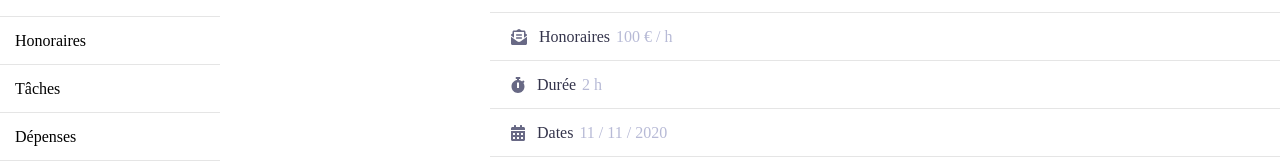
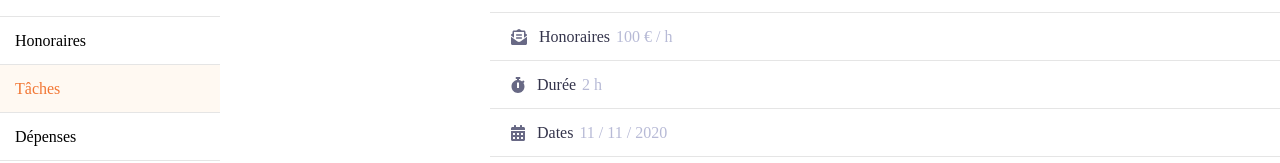
Before and after one commit to deepikabekal/Beeye-1.0, a React (Create React App) app: page / in a window 1280 px wide. Shown: the part 340-503 px from the top of the page. Built offline with nearby package versions, Linux system fonts and the light colour scheme.

Commit message:
initial commit

```diff
--- a/public/index.css
+++ b/public/index.css
@@ -1,6 +1,6 @@
 :root {
   --baseMed10: #686985;
-  --darkOrange: #f27633;
+  --accentOrange0: #f27633;
   --accentOrange01: #fb8c3f;
   --borderColor: #e5e5e5;
   --baseLight21: #fdfcff;
--- a/src/components/Header/header.css
+++ b/src/components/Header/header.css
@@ -37,7 +37,7 @@ header {
 
 .icon-4 {
   font-size: 34px;
-  color: var(--darkOrange);
+  color: var(--accentOrange0);
 }
 
 .align-center {
--- a/src/components/LeftMenu/LeftMenuList.js
+++ b/src/components/LeftMenu/LeftMenuList.js
@@ -1,14 +1,19 @@
 import React from "react";
 import menuData from "./LeftMenuData";
 
-function LeftMenuList({ onClick }) {
+function LeftMenuList(props) {
+  const clickedStyles =
+    "menu-list-container div-border pad-left-15 click-styles";
+  const notClickedStyles = "menu-list-container div-border pad-left-15 ";
+  const clickedItem = props.clickedItem;
+  console.log(props.clickedItem);
   return (
     <>
       {menuData.map((item, index) => (
         <li
           key={index}
-          className="menu-list-container div-border pad-left-15"
-          onClick={onClick}
+          className={clickedItem === item ? clickedStyles : notClickedStyles}
+          onClick={props.onClick}
           id={item}
         >
           {item}
--- a/src/components/LeftMenu/LeftMenuStyles.css
+++ b/src/components/LeftMenu/LeftMenuStyles.css
@@ -112,4 +112,5 @@
 
 .click-styles {
   background-color: var(--accentLOrange11);
+  color: var(--accentOrange0);
 }
--- a/src/components/LeftMenu/index.js
+++ b/src/components/LeftMenu/index.js
@@ -26,11 +26,7 @@ function LeftMenu(props) {
         designation={employee.designation}
         classname="top-border"
       />
-      <LeftMenuList
-        onClick={props.onClick}
-        // className={props.className}
-        // isclicked={props.isClicked}
-      />
+      <LeftMenuList onClick={props.onClick} clickedItem={props.clickedItem} />
     </div>
   );
 }
--- a/src/components/Main.js
+++ b/src/components/Main.js
@@ -7,14 +7,15 @@ import TempPage from "./TempPage";
 
 function Main() {
   const [elementId, setElementId] = useState("Tâches");
+  // const [isClicked, setClicked] = useState(true);
 
   function renderSection(event) {
     setElementId(event.target.id);
-    console.log(elementId);
   }
+
   return (
     <div className="container">
-      <LeftMenu onClick={renderSection} />
+      <LeftMenu onClick={renderSection} clickedItem={elementId} />
       {elementId === "Tâches" ? (
         <Task name={elementId} />
       ) : (
--- a/src/components/TeamSection/PlanningGraph/GraphStyles.css
+++ b/src/components/TeamSection/PlanningGraph/GraphStyles.css
@@ -87,7 +87,7 @@
   padding-inline-start: 10px;
 
   /* padding: 5px; */
-  color: var(--darkOrange);
+  color: var(--accentOrange0);
 }
 
 .budget-list {
```
